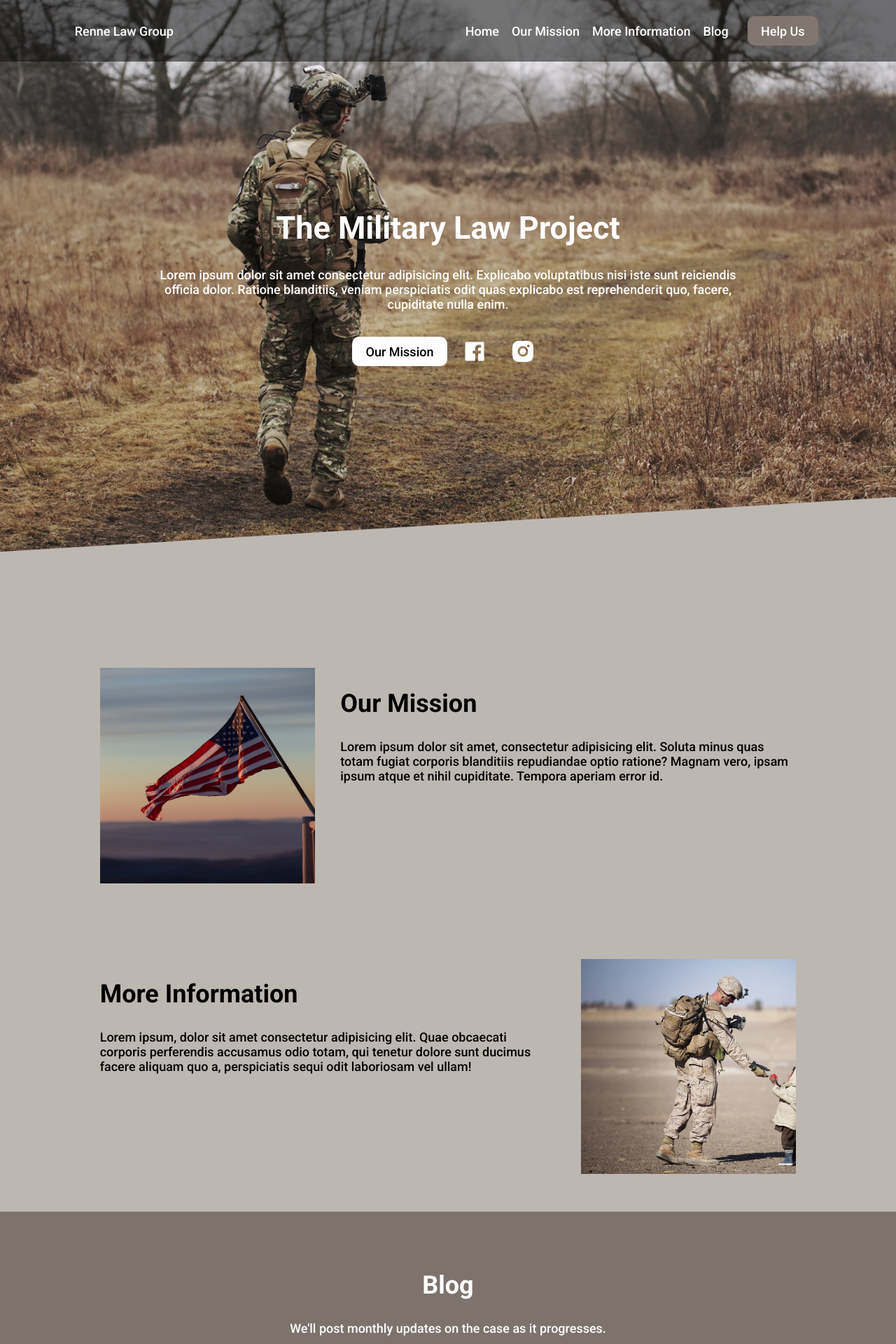
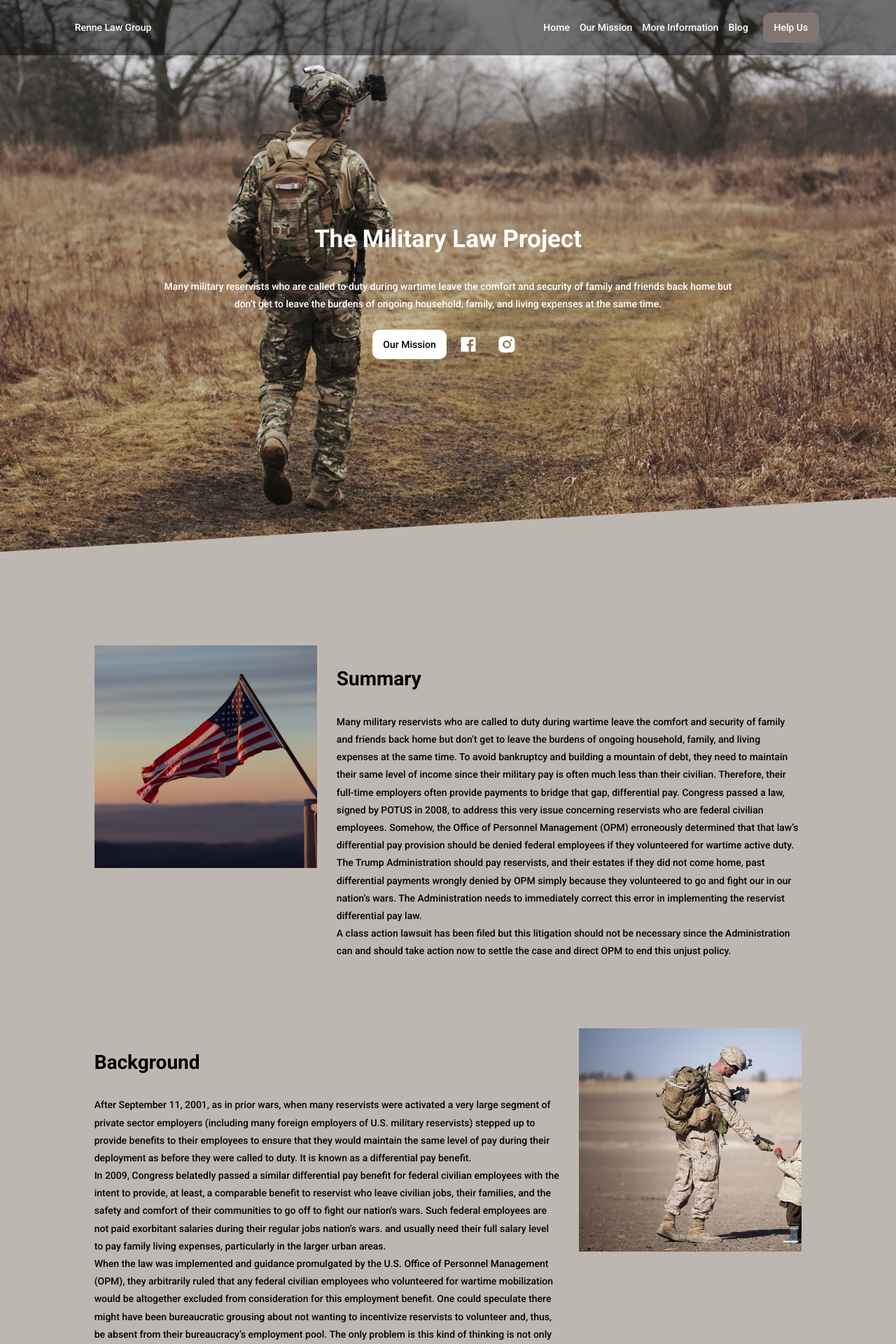
Before and after one commit to joshwcorbett/themilitarylawproject.github.io, a Jekyll site: the page built from index.html, in a window 1280 px wide. Shown: the top 1920 px of the page at 70% size. Built offline with Jekyll 4.4.1, drawn with Linux system fonts in a browser that asks for light colours; some of the changed text lies outside the part shown.

Commit message:
Added real content and fixed some bugs

```diff
--- a/Gemfile
+++ b/Gemfile
@@ -7,8 +7,7 @@ group :jekyll_plugins do
   gem 'sprockets-sass', '~> 1.3', '>= 1.3.1'
   gem 'jekyll-sitemap', '~> 1.4'
   gem 'jekyll-minifier', '~> 0.1.10'
-  gem 'jekyll-admin', '~> 0.9.0'
-  gem 'jekyll-autoprefixer', '~> 1.0', '>= 1.0.2'
+  # gem 'jekyll-autoprefixer'
 end
 
 install_if -> { RUBY_PLATFORM =~ %r!mingw|mswin|java! } do
--- a/_config.yml
+++ b/_config.yml
@@ -1,7 +1,7 @@
 
 title:            The Military Law project
-description:      null
-url:             "https://joshcorbett.com/themilitarylawproject.github.io/"
+description:      Hello World
+url:             ""
 github_username:  joshwcorbett
 
 # Links
@@ -27,20 +27,20 @@ plugins:
   - sprockets-sass
   - jekyll-sitemap
   - jekyll-minifier
-  - jekyll-autoprefixer
+  # - jekyll-autoprefixer
 
 sass:
   sass_dir: assets/css/
   style: compressed
 
 exclude:
-  - .sass-cache/
+  # - .sass-cache/
   - .jekyll-cache/
-  - gemfiles/
-  - Gemfile
-  - Gemfile.lock
-  - node_modules/
-  - vendor/bundle/
-  - vendor/cache/
-  - vendor/gems/
-  - vendor/ruby/
+  # - gemfiles/
+  # - Gemfile
+  # - Gemfile.lock
+  # - node_modules/
+  # - vendor/bundle/
+  # - vendor/cache/
+  # - vendor/gems/
+  # - vendor/ruby/
--- a/_includes/footer.html
+++ b/_includes/footer.html
@@ -2,10 +2,10 @@
 <div class="col-xs-12" id="footerSubmission">
   <div class="row">
     <div class="col-xs-10 col-xs-offset-1" id="footerHelpOut">
-      <h2>Has this happened to you?</h2>
-      <p>Lorem ipsum dolor sit amet, consectetur adipisicing elit. Ducimus autem tempora tempore perspiciatis! Consectetur explicabo quo quis ullam dolore quod, dolor rerum, eius voluptatem natus quisquam exercitationem blanditiis nobis aliquam!</p>
+      <h2>Are you a victim?</h2>
+      <p>If you served as a federal employee under the US Government after January 1st, 2009, and haven't received fair pay... help us by submitting an appeal.</p>
 
-      <a target="_blank" href="{{ site.form_url }}" class="btn btn--large">Submit a Case</a>
+      <a target="_blank" href="{{ site.form_url }}" class="btn btn--large">Submit an Appeal</a>
     </div>
   </div>
 
@@ -13,9 +13,8 @@
     <div class="row center-xs">
       <div class="col-xs-12 col-sm-10 col-sm-offset-1">
         <div class="row center-xs">
-          <a href="#0" class="col-xs-12 col-sm-4">Helpful Links</a>
-          <a href="#0" class="col-xs-12 col-sm-4">Documents</a>
-          <a href="#0" class="col-xs-12 col-sm-4">More Information</a>
+          <a target="_blank" href="https://en.wikipedia.org/wiki/Paycheck_Fairness_Act" class="col-xs-12 col-sm-6">More Information</a>
+          <a href="{{ site.url }}/assets/documents/documents.zip" download class="col-xs-12 col-sm-6">Download Documents</a>
         </div>
       </div>
     </div>
--- a/assets/css/stylesheet.scss
+++ b/assets/css/stylesheet.scss
@@ -43,7 +43,7 @@ $header-font: $base-font;
 $base-font-weight: 500;
 $header-font-weight: 700;
 
-$base-font-size: 18px;
+$base-font-size: 14px;
 $h1-font-size: $base-font-size * 2.5;
 $h2-font-size: $base-font-size * 2;
 $h3-font-size: $base-font-size * 1.75;
@@ -103,6 +103,7 @@ html,body {
   font-size: $base-font-size;
   font-weight: $base-font-weight;
   color: black;
+  line-height: 1.8;
 }
 h1 {font-size: $h1-font-size}
 h2 {font-size: $h2-font-size}
@@ -152,8 +153,8 @@ a {
   }
   &--rounded {border-radius: 100px}
   &--large {
-    padding: 1em 2em;
-    font-size: calc($base-font * 1.5);
+    padding: 0.7em 1.5em;
+    font-size: calc(16px * 1.2);
   }
   &--social {
     padding: 0.5em;
@@ -268,7 +269,7 @@ a {
   }
 }
 
-// Small Blog Section
+// Blog Section
 .blog-section {
   background-color: $darker;
   text-align: center;
@@ -310,6 +311,19 @@ a {
 .blog-container {
   margin-top: 100px;
   padding-bottom: 3em;
+}
+.no-posts {
+  width: 100%;
+  display: block;
+  text-align: center;
+
+  padding: 2em;
+  border: 2px solid rgba(white,0.35);
+  border-radius: 15px;
+
+  p {
+    opacity: 0.5;
+  }
 }
 
 // 404 Page
@@ -417,7 +431,7 @@ a {
 
 @media screen and (max-width: 767px) {
   html,body {
-    font-size: 1rem;
+    font-size: 1.05rem;
   }
 
   .site-hero {margin-bottom: 1em}
--- a/index.html
+++ b/index.html
@@ -7,9 +7,9 @@ permalink: /
 <div class="site-hero col-xs-12" id="home">
   <div class="site-hero__content">
     <h1>The Military Law Project</h1>
-    <p>Lorem ipsum dolor sit amet consectetur adipisicing elit. Explicabo voluptatibus nisi iste sunt reiciendis officia
-      dolor. Ratione blanditiis, veniam perspiciatis odit quas explicabo est reprehenderit quo, facere, cupiditate nulla
-      enim.</p>
+    <p>Many military reservists who are called to duty during wartime leave the comfort and security of family and
+      friends back
+      home but don’t get to leave the burdens of ongoing household, family, and living expenses at the same time.</p>
     <div class="site-hero__content__cta">
       <!-- Call to Action -->
       <a href="#mission" class="btn">Our Mission</a>
@@ -35,9 +35,30 @@ permalink: /
 <div class="site-section col-xs-10 col-xs-offset-1" id="mission">
   <div class="row">
     <div class="col-xs-12 col-sm-6 col-md-8 last-xs">
-      <h2>Our Mission</h2>
-      <p>Lorem ipsum dolor sit amet, consectetur adipisicing elit. Soluta minus quas totam fugiat corporis blanditiis
-        repudiandae optio ratione? Magnam vero, ipsam ipsum atque et nihil cupiditate. Tempora aperiam error id.</p>
+      <h2>Summary</h2>
+      <p>Many military reservists who are called to duty during wartime leave the comfort and security of family and
+        friends back
+        home but don’t get to leave the burdens of ongoing household, family, and living expenses at the same time. To
+        avoid
+        bankruptcy and building a mountain of debt, they need to maintain their same level of income since their
+        military pay is
+        often much less than their civilian. Therefore, their full-time employers often provide payments to bridge that
+        gap,
+        differential pay. Congress passed a law, signed by POTUS in 2008, to address this very issue concerning
+        reservists who
+        are federal civilian employees. Somehow, the Office of Personnel Management (OPM) erroneously determined that
+        that law’s
+        differential pay provision should be denied federal employees if they volunteered for wartime active duty.
+        <br>
+        The Trump Administration should pay reservists, and their estates if they did not come home, past differential
+        payments
+        wrongly denied by OPM simply because they volunteered to go and fight our in our nation’s wars. The
+        Administration needs
+        to immediately correct this error in implementing the reservist differential pay law.
+        <br>
+        A class action lawsuit has been filed but this litigation should not be necessary since the Administration can
+        and
+        should take action now to settle the case and direct OPM to end this unjust policy.</p>
     </div>
     <div class="col-xs-12 col-sm-6 col-md-4">
       <div class="img-container">
@@ -59,9 +80,43 @@ permalink: /
       </div>
     </div>
     <div class="col-xs-12 col-sm-6 col-md-8 last-xs first-sm">
-      <h2>More Information</h2>
-      <p>Lorem ipsum, dolor sit amet consectetur adipisicing elit. Quae obcaecati corporis perferendis accusamus odio
-        totam, qui tenetur dolore sunt ducimus facere aliquam quo a, perspiciatis sequi odit laboriosam vel ullam!</p>
+      <h2>Background</h2>
+      <p>After September 11, 2001, as in prior wars, when many reservists were activated a very large segment of private
+        sector
+        employers (including many foreign employers of U.S. military reservists) stepped up to provide benefits to their
+        employees to ensure that they would maintain the same level of pay during their deployment as before they were
+        called to
+        duty. It is known as a differential pay benefit.
+        <br>
+        In 2009, Congress belatedly passed a similar differential pay benefit for federal civilian
+        employees with the intent to provide, at least, a comparable benefit to reservist who leave
+        civilian jobs, their families, and the safety and comfort of their communities to go off to fight our nation's wars.
+
+        Such federal employees are not paid exorbitant salaries during their regular jobs
+        nation’s wars.
+        and usually need their full salary level to pay family living expenses, particularly in the larger urban areas.
+        <br>
+        When the law was implemented and guidance promulgated by the U.S. Office of Personnel Management (OPM), they
+        arbitrarily
+        ruled that any federal civilian employees who volunteered for wartime mobilization would be altogether excluded
+        from
+        consideration for this employment benefit. One could speculate there might have been bureaucratic grousing about
+        not wanting to incentivize reservists to
+        volunteer and, thus, be absent from their bureaucracy’s employment pool. The only problem is this kind of
+        thinking is
+        not only contrary to the Differential Pay law but a blatant violation of the Uniform Services Employment and
+        Reemployment Rights Act’s (USERRA) anti-discrimination provisions.
+        <br>
+        Regardless of the real motivation, the decision by OPM is markedly contrary to the congressional intent in
+        passing the
+        law, as well as, the unmistakable plain meaning and language of the differential pay statute itself.
+        <br>
+        Our service members, especially those who volunteer to go to war and whom otherwise could have avoided wartime
+        duty had
+        they not volunteered, are due this pay differential and strong arguments exist to pay it from both a practical
+        policy
+        standpoint, as well as, a strict legal standpoint.
+      </p>
     </div>
   </div>
 </div>
@@ -79,7 +134,14 @@ permalink: /
           <span class="w-100">{{ post.date | date_to_string }}</span>
         </a>
         {% endfor %}
+
+        {% assign psize = site.posts | size %}
+          {% if psize == 0 %}
+          <div class="no-posts">
+            <p>Updates will be posted here, but we have no new information to share at this time.</p>
+          </div>
+        {% endif %}
+      </div>
     </div>
   </div>
-  </div>
 </div>
```
Also changed, not shown: _posts/2020-01-10-welcome-to-your-website.markdown (deleted, +0 -163 lines), Gemfile.lock, 4 other files.
